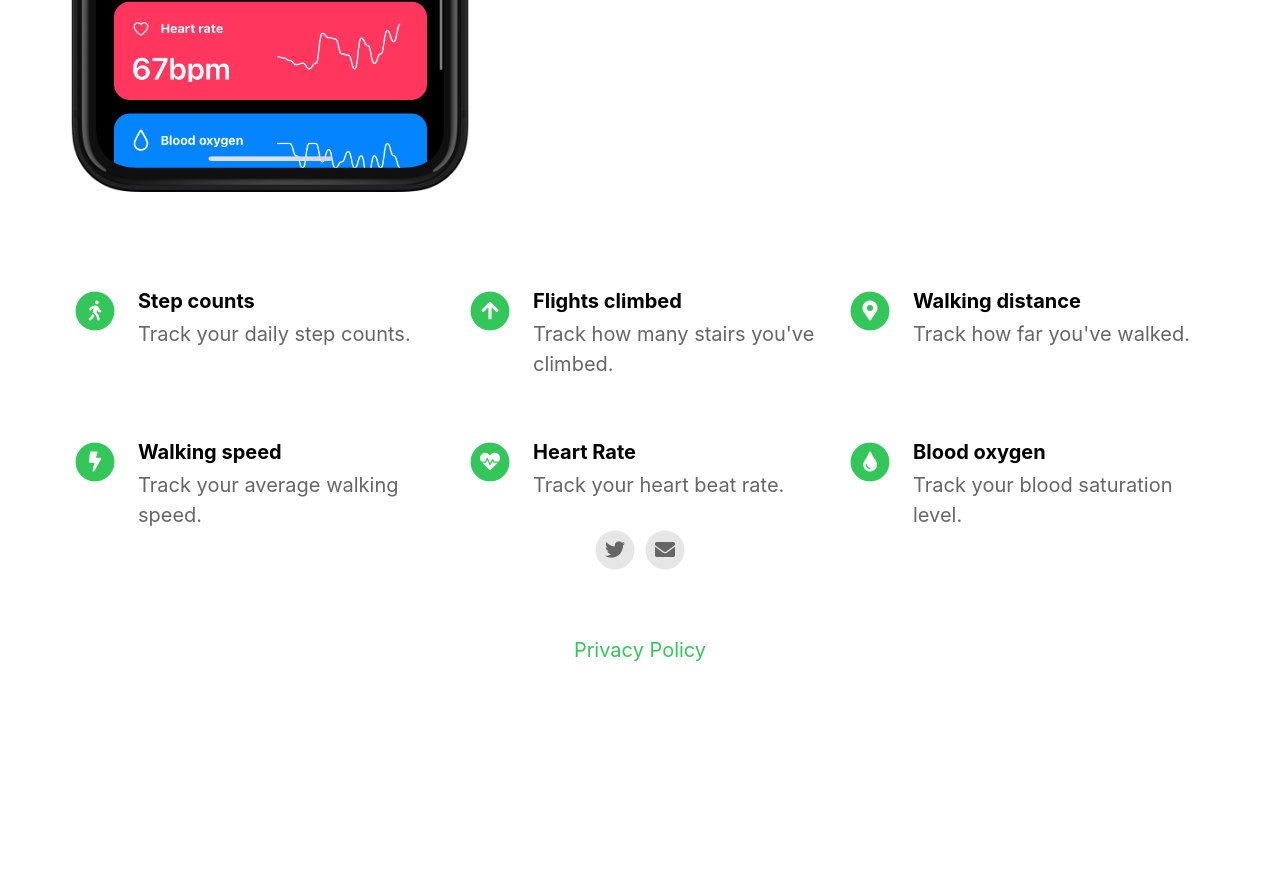
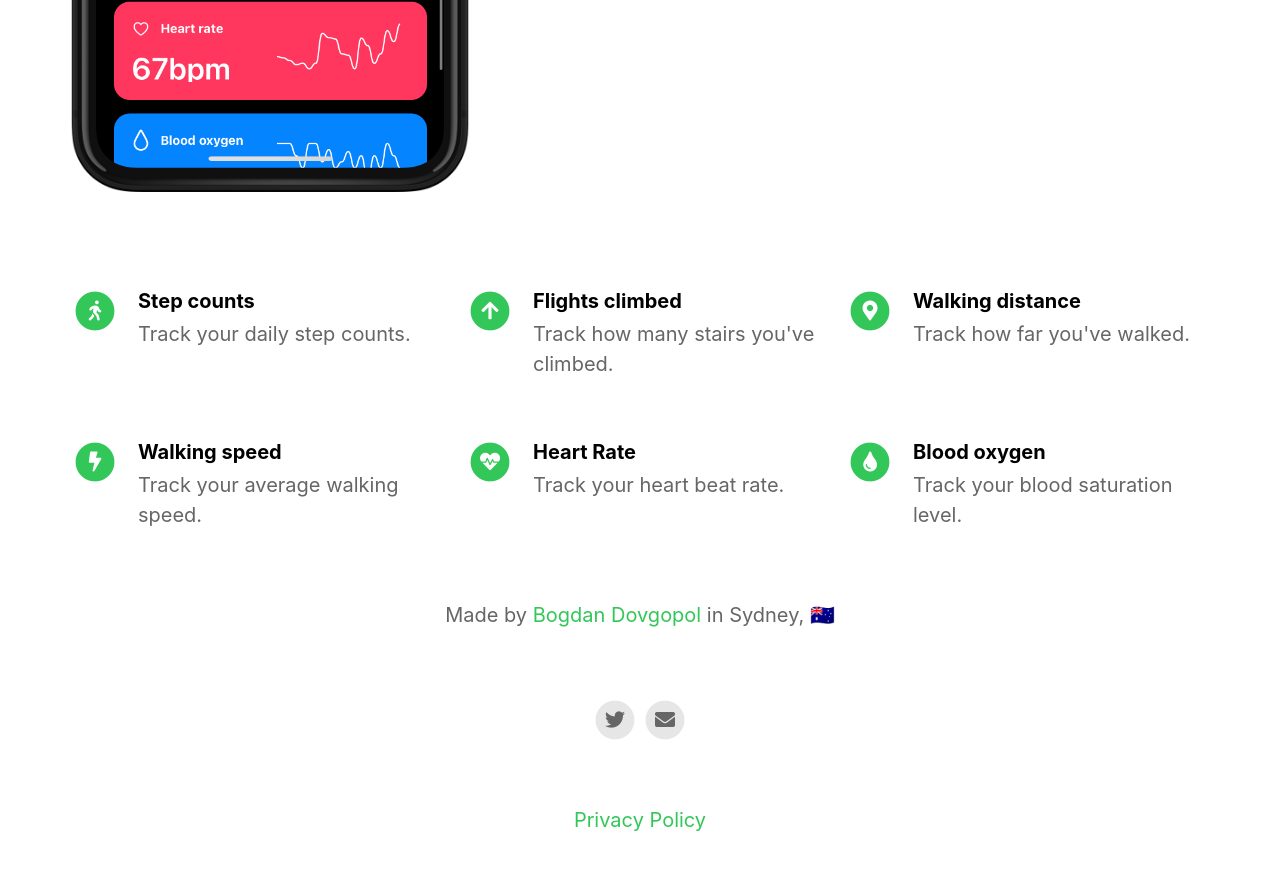
Before and after one commit to bogdandovgopol/mypedometer.app, a Jekyll site: the page built from index.html, in a window 1280 px wide and 900 px high, scrolled down 793 px. Shown: the top 870 px of the window. Built offline with Jekyll 4.4.1, drawn with Linux system fonts in a browser that asks for light colours; nearby versions of some CDN libraries; before the commit the page ends 1523 px from its top, so only the background shows below that.

Commit message:
Update _config.yml

```diff
--- a/_config.yml
+++ b/_config.yml
@@ -19,9 +19,9 @@ enable_smart_app_banner                   : true
 
 
 # Information About Yourself
-your_name                                 : #Bogdan Dovgopol
-your_link                                 : #https://twitter.com/_thedov
-your_city                                 : #Sydney, 🇦🇺
+your_name                                 : Bogdan Dovgopol
+your_link                                 : https://twitter.com/_thedov
+your_city                                 : Sydney, 🇦🇺
 email_address                             : info@mypedometer.app
 facebook_username                         :
 instagram_username                        :
```
